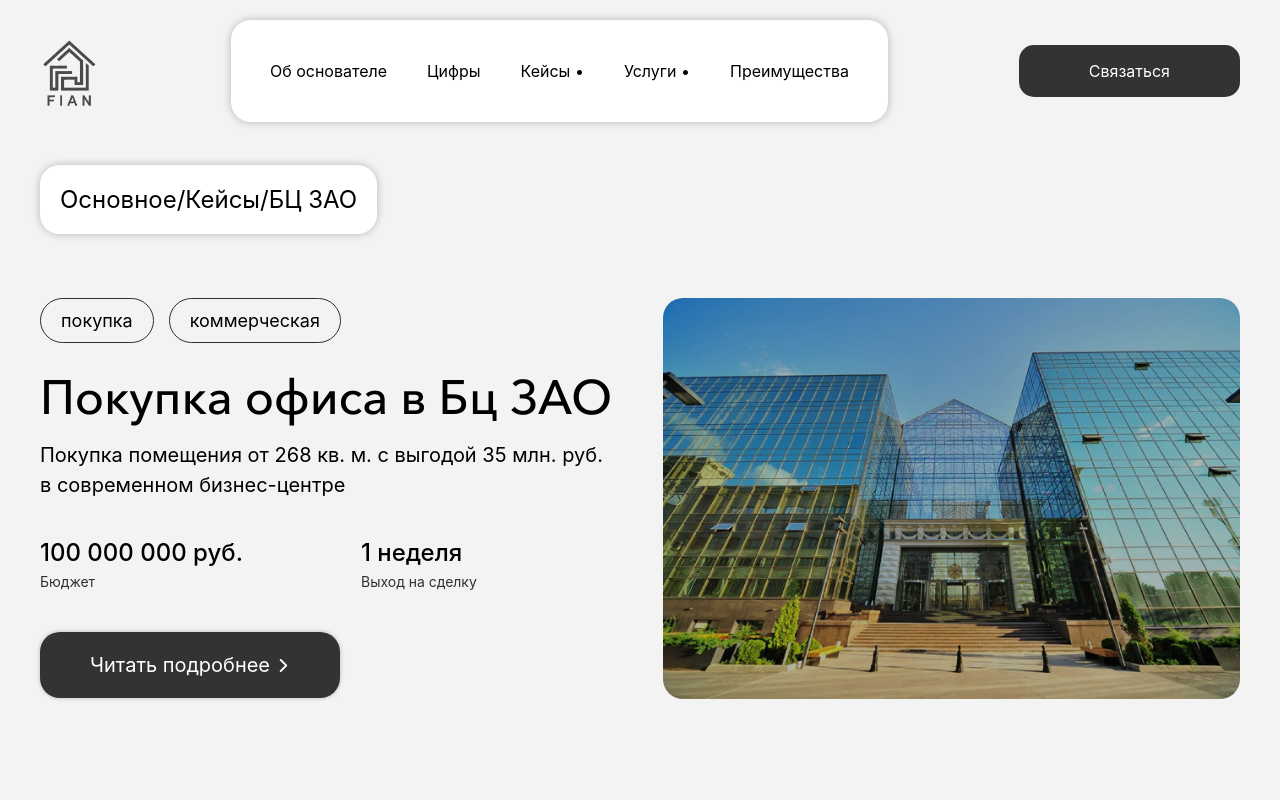
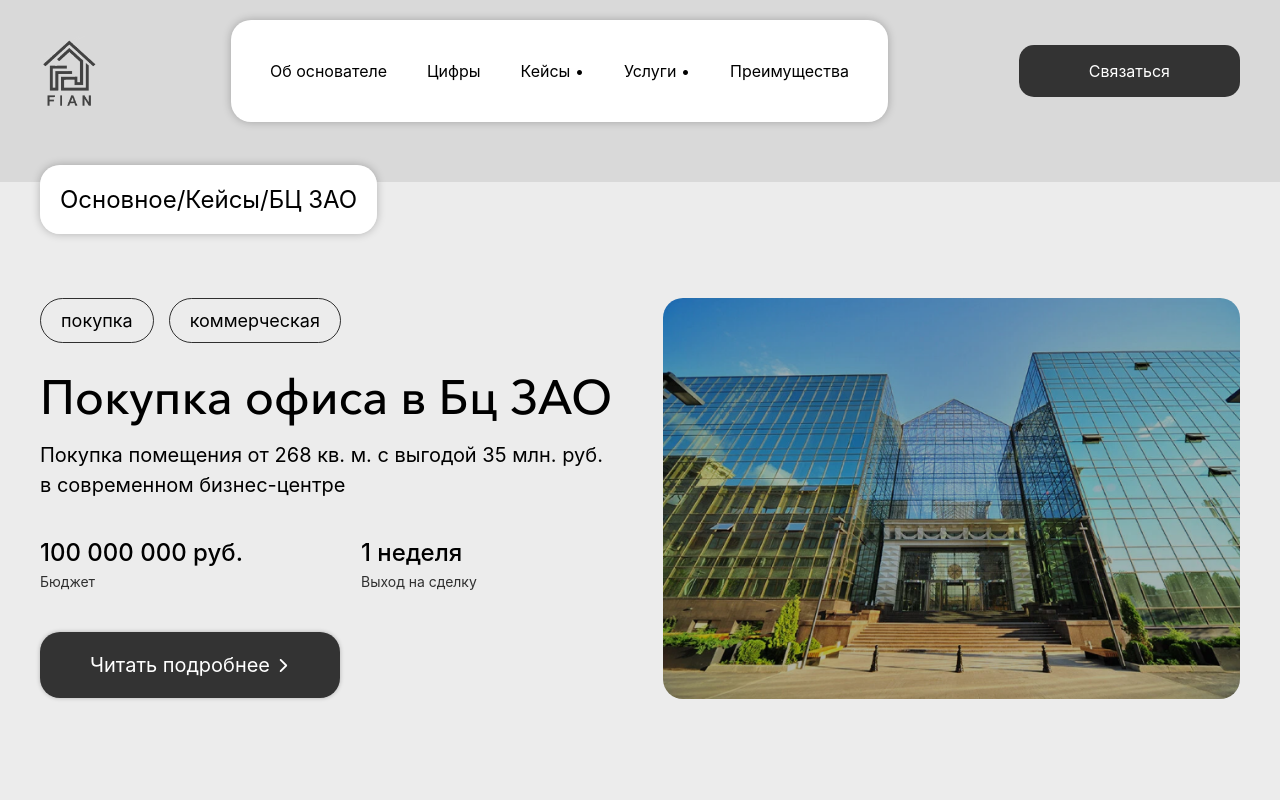
Before and after one commit to hungdev1602/realtor-fian, a React (Vite) app: page /case1 in a window 1280 px wide. Shown: the top 800 px of the page. Built offline with nearby package versions, Linux system fonts and the light colour scheme; the HTML template or start-up script is replaced by a standard one.

Commit message:
change bg-color

```diff
--- a/src/components/Header/Header.jsx
+++ b/src/components/Header/Header.jsx
@@ -18,7 +18,7 @@ const Header = ({ setOpenBurgerMenu }) => {
   };
   return (
     <>
-      <header className="py-[10px] sm:py-[20px] sticky top-0 left-0 right-0 bg-[#f3f3f3] z-[999]">
+      <header className="py-[10px] sm:py-[20px] sticky top-0 left-0 right-0 bg-transparent z-[999]">
         <div className="container mx-auto">
           <div className="flex justify-between items-center">
             <Link to='/' className="w-[28px] h-[32px] sm:w-[60px] sm:h-[70px] 2xl:w-[73px] 2xl:h-[83px]">
--- a/src/index.css
+++ b/src/index.css
@@ -8,5 +8,5 @@
 }
 
 body{
-  background: #F3F3F3;
+  background: #D9D9D9;
 }
--- a/src/pages/Case1Page/Case1Page.jsx
+++ b/src/pages/Case1Page/Case1Page.jsx
@@ -19,6 +19,7 @@ const Case1Page = () => {
   ]
   return (
     <>
+      <div className="bg-[#ECECEC]">
         <div className="container mx-auto mt-[40px]">
           {/* Sub link */}
           <span className="p-[10px] sm:p-[20px] shadow-[0px_0px_8px_0px_rgba(0,0,0,0.25)] rounded-[20px] text-[10px] sm:text-[24px] bg-[#fff]">
@@ -43,6 +44,7 @@ const Case1Page = () => {
           <Section2 />
         </div>
         <Section3 />
+      </div>
     </>
   )
 }
--- a/src/pages/Case2Page/Case2Page.jsx
+++ b/src/pages/Case2Page/Case2Page.jsx
@@ -17,6 +17,7 @@ const Case2Page = () => {
   ]
   return (
     <>
+      <div className="bg-[#FBFBFB]">
         <div className="container mx-auto mt-[40px]">
           {/* Sub link */}
           <span className="p-[10px] sm:p-[20px] shadow-[0px_0px_8px_0px_rgba(0,0,0,0.25)] rounded-[20px] text-[10px] sm:text-[24px] bg-[#fff]">
@@ -40,6 +41,7 @@ const Case2Page = () => {
           <Section1 />
         </div>
         <Section2 />
+      </div>
     </>
   )
 }
--- a/src/pages/Case3Page/Case3Page.jsx
+++ b/src/pages/Case3Page/Case3Page.jsx
@@ -17,6 +17,7 @@ const Case3Page = () => {
   ]
   return (
     <>
+      <div className="bg-[#F0F0F0]">
         <div className="container mx-auto mt-[40px]">
           {/* Sub link */}
           <span className="p-[10px] sm:p-[20px] shadow-[0px_0px_8px_0px_rgba(0,0,0,0.25)] rounded-[20px] text-[10px] sm:text-[24px] bg-[#fff]">
@@ -40,6 +41,7 @@ const Case3Page = () => {
           <Section1 />
         </div>
         <Section2 />
+      </div>
     </>
   )
 }
--- a/src/pages/InfoPage/InfoPage.jsx
+++ b/src/pages/InfoPage/InfoPage.jsx
@@ -7,6 +7,7 @@ import FormEmail from "../../components/FormEmail/FormEmail"
 const InfoPage = () => {
   return (
     <>
+      <div className="bg-[#eee]">
         <div className="container mx-auto mt-[40px] text-[10px] sm:text-[20px] 2xl:text-[24px]">
           {/* Sub link */}
           <span className="p-[10px] sm:p-[20px] shadow-[0px_0px_8px_0px_rgba(0,0,0,0.25)] rounded-[20px] bg-[#fff]">
@@ -22,6 +23,7 @@ const InfoPage = () => {
           <Section3 />
           <FormEmail />
         </div>
+      </div>
 
     </>
   )
```
Lines whose indentation alone changed are shown as unchanged.
